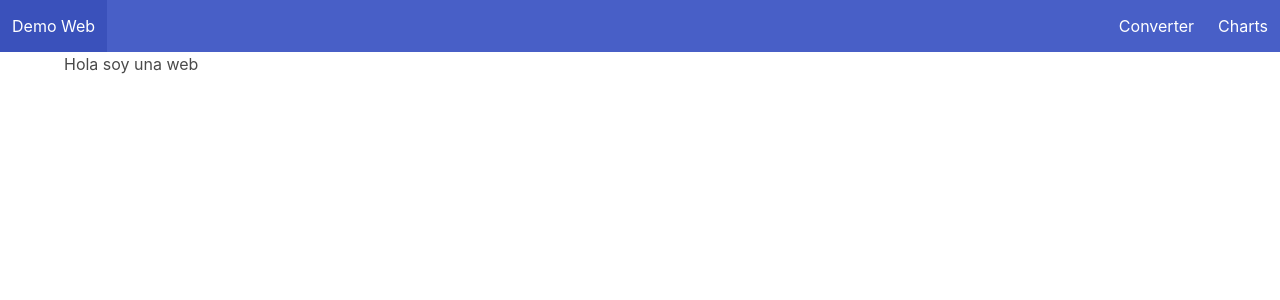
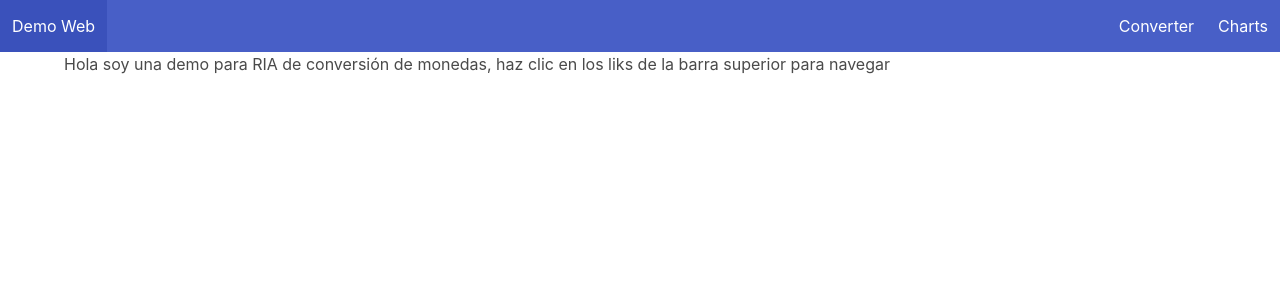
Before and after one commit to hugazo/demo_front, a Nuxt app: page / in a window 1280 px wide. Shown: the top 300 px of the page. Built offline with nearby package versions, Linux system fonts and the light colour scheme.

Commit message:
Update index message

```diff
--- a/pages/index.vue
+++ b/pages/index.vue
@@ -1,6 +1,6 @@
 <template lang="pug">
   .container
-    p Hola soy una web
+    p Hola soy una demo para RIA de conversión de monedas, haz clic en los liks de la barra superior para navegar
 </template>
 
 <script>
```
